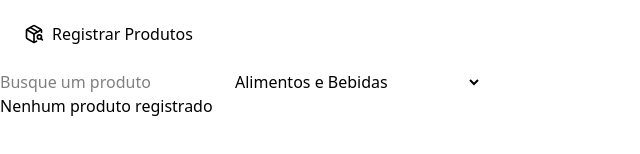
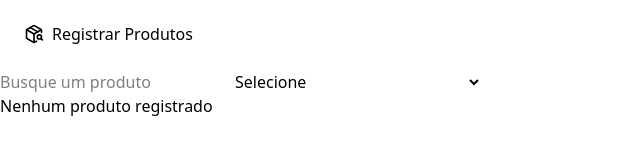
Before and after one commit to GiselleBalieiro/product-registration, a React (Vite) app: page /products in a window 1280 px wide. Shown: the part 146-300 px from the top of the page, without its empty margins (0-640 px from the left). Built offline with nearby package versions, Linux system fonts and the light colour scheme.

Commit message:
fix: implementando filtro pelas opções

```diff
--- a/src/pages/ListProduct.jsx
+++ b/src/pages/ListProduct.jsx
@@ -15,8 +15,8 @@ const ListProduct = ({ product, setProduct, productEdit, option, setOption}) =>
     })
 
     const filterProducts = selectedCategory
-        ? product.filter((product) => product.option === selectedCategory)
-        : product;
+        ? productSearch.filter((product) => product.option === selectedCategory)
+        : productSearch;
 
     return (
         <>
@@ -27,12 +27,13 @@ const ListProduct = ({ product, setProduct, productEdit, option, setOption}) =>
             value={filterList}
             onChange={(e) => setFilterList(e.target.value)}>
         </input>
+
         <select className="" required
             id="option"
             name="option"
-                    value={option}
-                    onChange={(event) => setOption(event.target.value)}>
-                    <option value="" disabled >Selecione</option>
+            value={selectedCategory}
+            onChange={(event) => setSelectedCategory(event.target.value)}>
+            <option value="">Selecione</option>
             <option value="Alimentos e Bebidas">Alimentos e Bebidas</option>
             <option value="Vestuário e Calçados">Vestuário e Calçados</option>
             <option value="Eletrônicos e Eletrodomésticos">Eletrônicos e Eletrodomésticos</option>
@@ -43,7 +44,7 @@ const ListProduct = ({ product, setProduct, productEdit, option, setOption}) =>
         </div>
 
         <ul>
-            {productSearch.length > 0 ? (productSearch.map((product, index) => (
+            {filterProducts.length > 0 ? (filterProducts.map((product, index) => (
                 <li key={index}>
                     <p>Nome: {product.name}</p>
                     <p>Preço: R${product.price}</p>
@@ -60,7 +61,7 @@ const ListProduct = ({ product, setProduct, productEdit, option, setOption}) =>
                 </li>
             )))
             : (
-                productSearch && <li>Nenhum produto registrado</li>
+                filterProducts && <li>Nenhum produto registrado</li>
             )}
         </ul>
         </>
```
Lines whose indentation alone changed are shown as unchanged.
